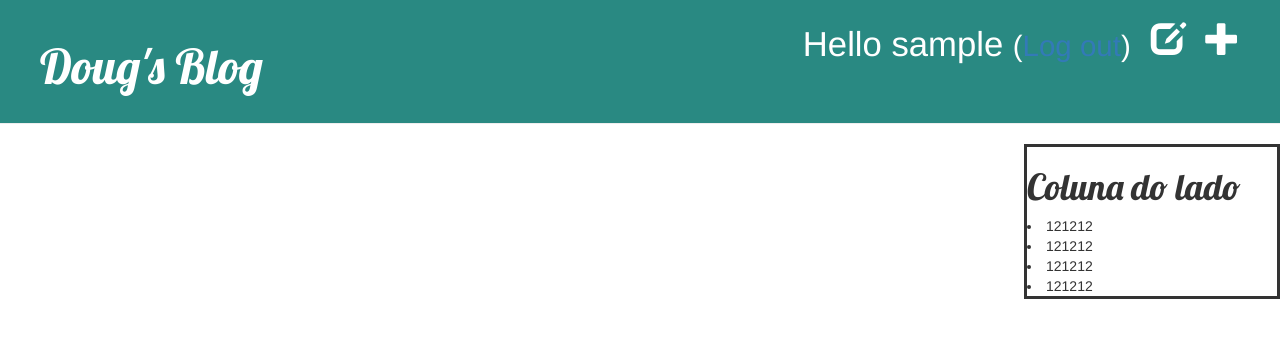
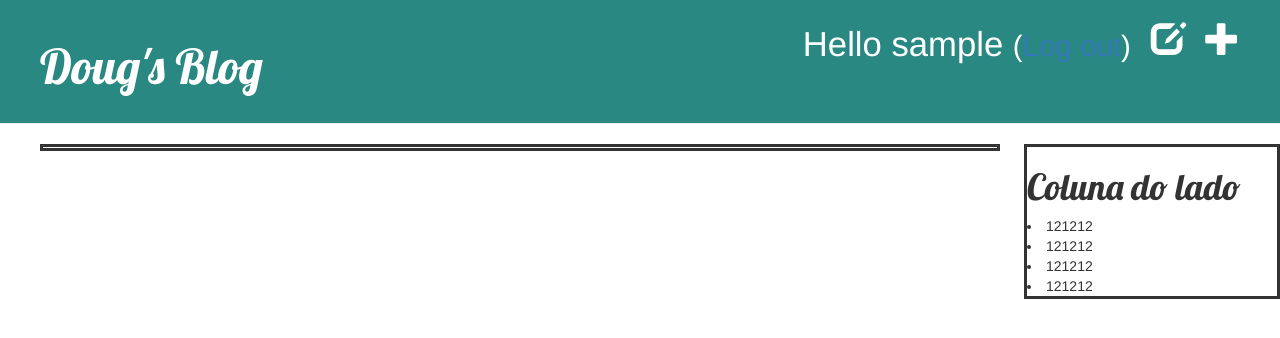
Before and after one commit to MakoReactor/myfirstblog, a Django app: a page that uses blog/templates/blog/base.html in a window 1280 px wide. Shown: the top 338 px of the page. Run offline with Django 3.2, Linux system fonts and the light colour scheme; the visitor is signed in with stand-in values (Sample User, id 1); data that the repository does not hold is empty; some libraries are stand-ins or nearby versions.

Commit message:
css test

```diff
--- a/blog/static/css/blog.css
+++ b/blog/static/css/blog.css
@@ -12,7 +12,7 @@
 }
 
 .content {
-
+    border: solid;
     width: 75%;
     margin-left: 40px;
     float: left;
```
